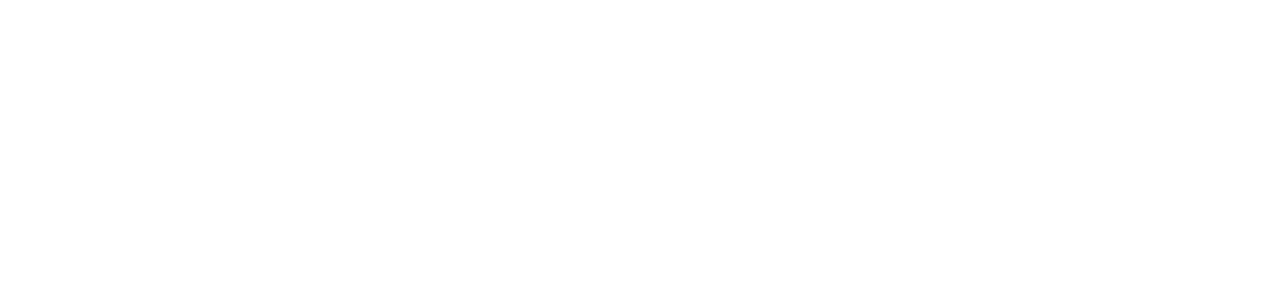
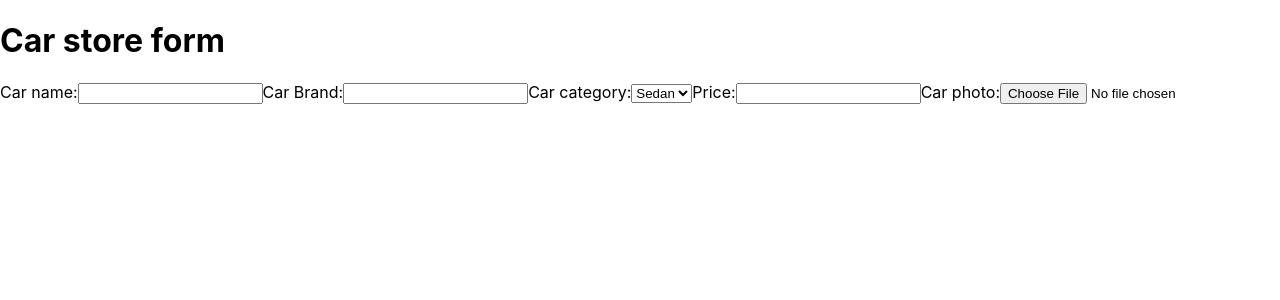
Before and after one commit to EduBarreira1212/car-store-form, a React (Create React App) app: page / in a window 1280 px wide. Shown: the top 300 px of the page. Built offline with nearby package versions, Linux system fonts and the light colour scheme; the HTML template or start-up script is replaced by a standard one.

Commit message:
feat: form created

```diff
--- a/src/FormPage.tsx
+++ b/src/FormPage.tsx
@@ -1,7 +1,24 @@
 const FormPage = () => {
     return (
         <div>
-
+            <h1>Car store form</h1>
+            <form>
+                <label htmlFor="car-name">Car name:</label>
+                <input type="text" name="name" id="car-name"></input>
+                <label>Car Brand:</label>
+                <input type="text" name="brand" id="car-brand"/>
+                <label>Car category:</label>
+                <select name="category" id="car-category">
+                    <option value="Sedan">Sedan</option>
+                    <option value="Hatch">Hatch</option>
+                    <option value="SUV">SUV</option>
+                    <option value="Sport">Sport</option>
+                </select>
+                <label>Price:</label>
+                <input type="number" name="price" id="car-price"/>
+                <label>Car photo:</label>
+                <input type="file" name="photo" id="car-photo"/>
+            </form>
         </div>
     );
 }
```
